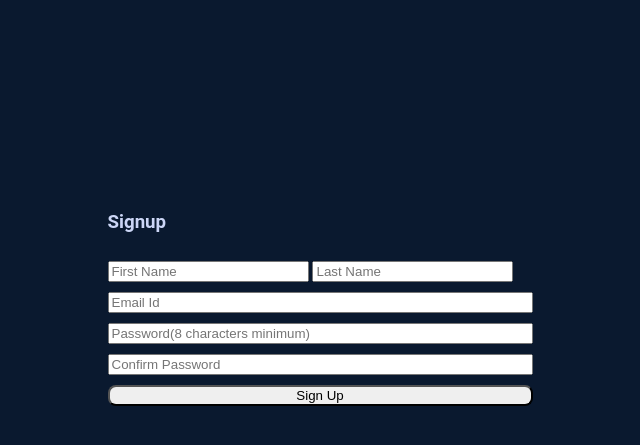
After one commit to iMunib/RealEstateAgentApplication, a PHP site: page /Signup.html in a window 1280 px wide. The commit adds this page. Shown: the top 445 px of the page, without its empty margins (320-960 px from the left). Run offline with PHP 8.4, Linux system fonts and the light colour scheme.

Commit message:
Signup page

```diff
--- /dev/null
+++ b/Signup.html
@@ -0,0 +1,33 @@
+<!DOCTYPE html>
+<html lang="en">
+<head>
+    <meta charset="UTF-8">
+    <meta http-equiv="X-UA-Compatible" content="IE=edge">
+    <meta name="viewport" content="width=device-width, initial-scale=1.0">
+    <link rel="stylesheet" href="styles.css">
+    <script src="script.js"></script>
+    <title>Signup</title>
+</head>
+<body>
+    <div class="signup">
+        <form class="signup-form" method="post">
+            <h3>Signup</h3>
+            <div class="signup-name">
+                <input type="text" id="firstname" size="22" placeholder="First Name">
+                <input type="text" id="lastname" size="22" placeholder="Last Name">
+            </div>
+            <div class="signup-email">
+                <input type="text" id="email" size="50" placeholder="Email Id">
+            </div>
+            <div class="signup-password">
+                <input type="password" id="password" size="50" placeholder="Password(8 characters minimum)" required>
+            </div>
+            <div class="signup-password">
+                <input type="password" id="password" size="50" placeholder="Confirm Password" required>
+            </div>
+            <div class="signup-button">
+                <input type="submit" value="Sign Up" class="button">
+            </div>
+        </form>
+    </div>
+</body>
--- a/styles.css
+++ b/styles.css
@@ -27,7 +27,6 @@ body{
 
 }
 
-
 .login-form{
     width: 40%;
     height: 100vh;
@@ -41,3 +40,21 @@ body{
     justify-content: center;
     align-items: center;
 }
+.signup{
+    width: 100%;
+    height: 100%;
+    display: flex;
+    justify-content: center;
+    align-items: center;
+    padding-top: 15%;
+}
+.button{
+    width: 100%;
+    border-radius: 8px;
+}
+.signup-button{
+    padding-top: 10px;
+}
+.signup-name, .signup-email, .signup-password{
+    padding-top: 10px;
+}
```
